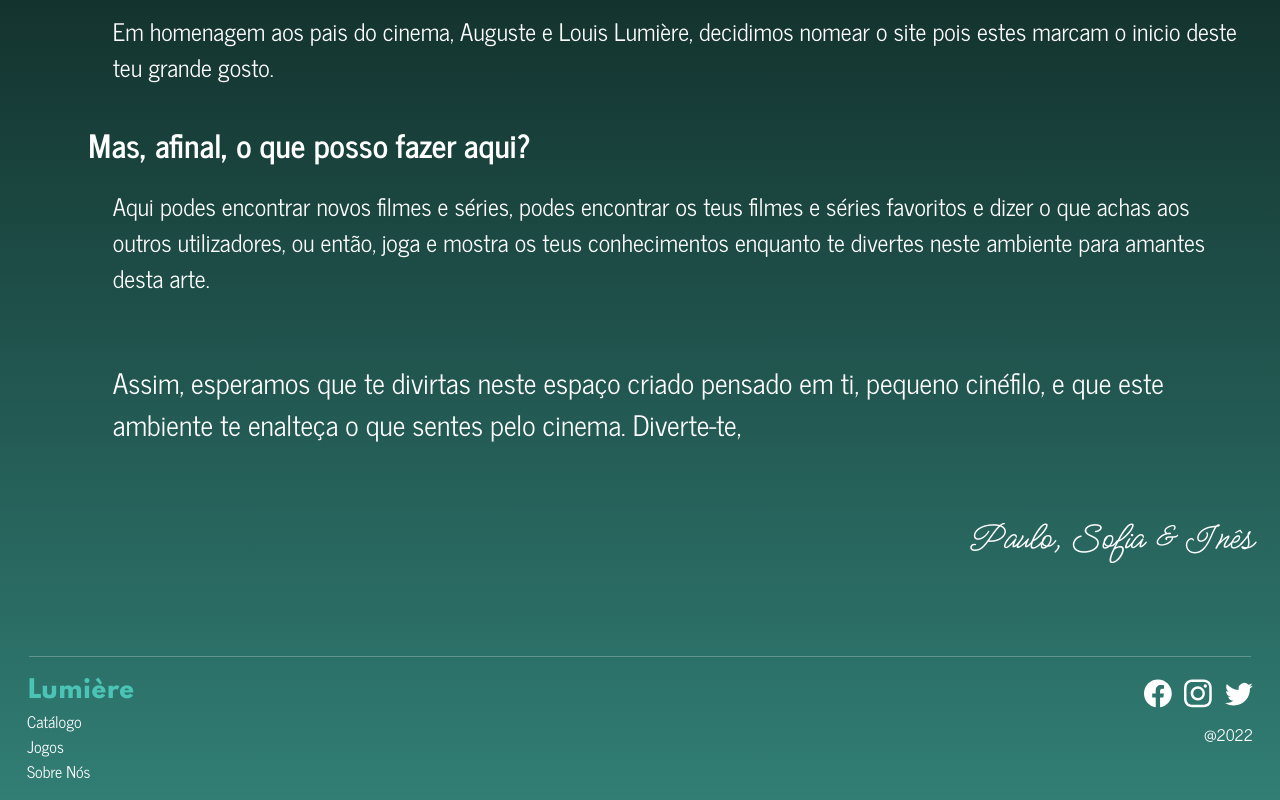
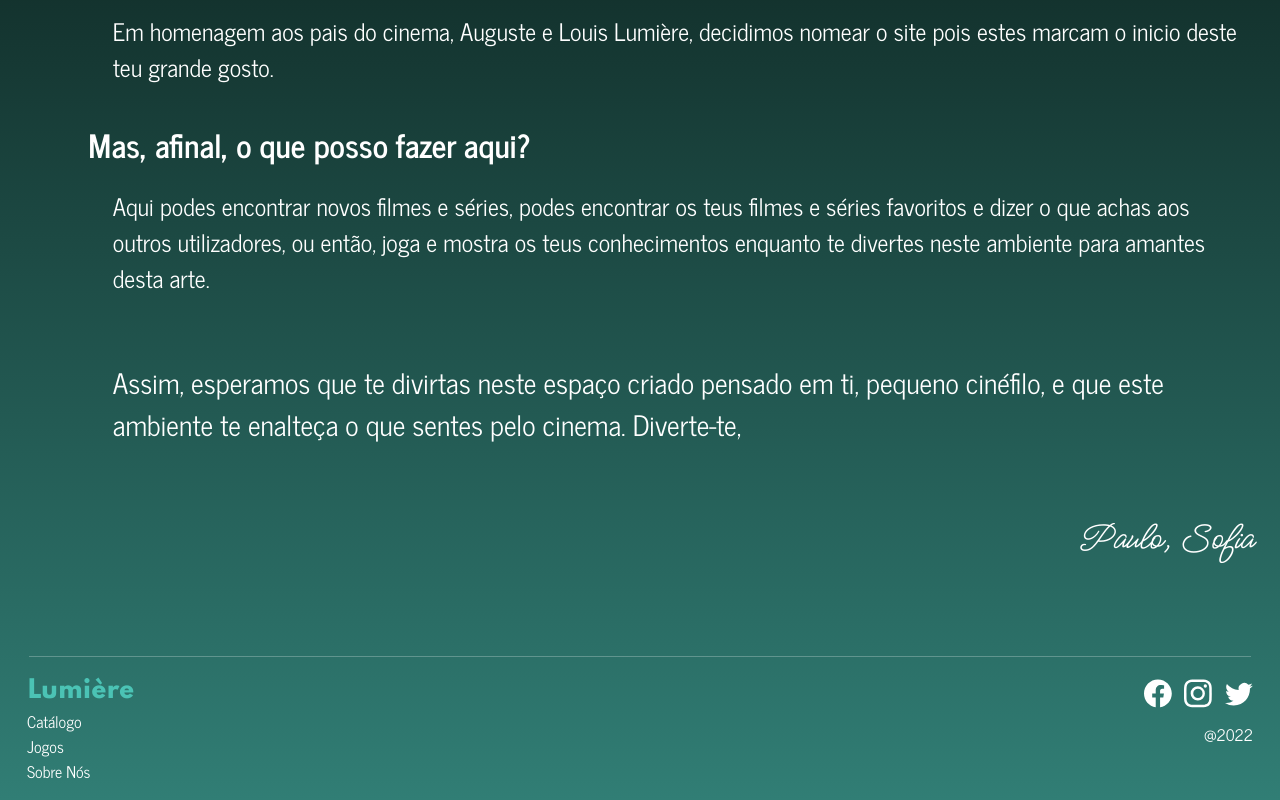
Before and after one commit to Paulofm-R/Lumiere, a Vue app: page /sobreNos in a window 1280 px wide. Shown: the part 501-1301 px from the top of the page. Built offline with nearby package versions, Linux system fonts and the light colour scheme.

Commit message:
Update sobreNos.vue

```diff
--- a/src/views/sobreNos.vue
+++ b/src/views/sobreNos.vue
@@ -13,7 +13,7 @@
         <br>
         <p id="txtFinal">Assim, esperamos que te divirtas neste espaço criado pensado em ti, pequeno cinéfilo, e que este ambiente te enalteça o que sentes pelo cinema. Diverte-te,</p>
         <br>
-        <p id="assinatura">Paulo, Sofia & Inês</p>
+        <p id="assinatura">Paulo, Sofia</p>
 
     </div>
 </template>
```
